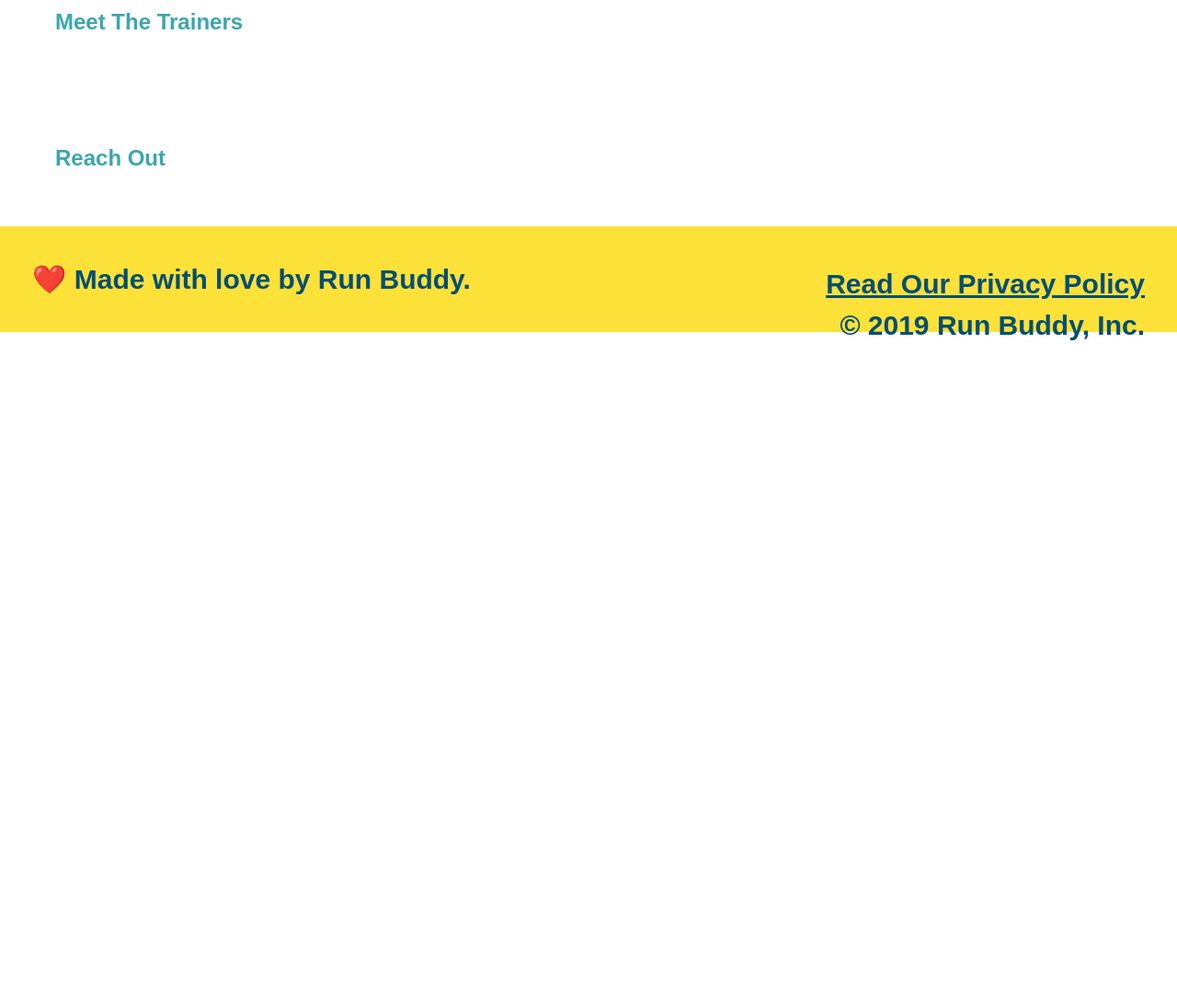
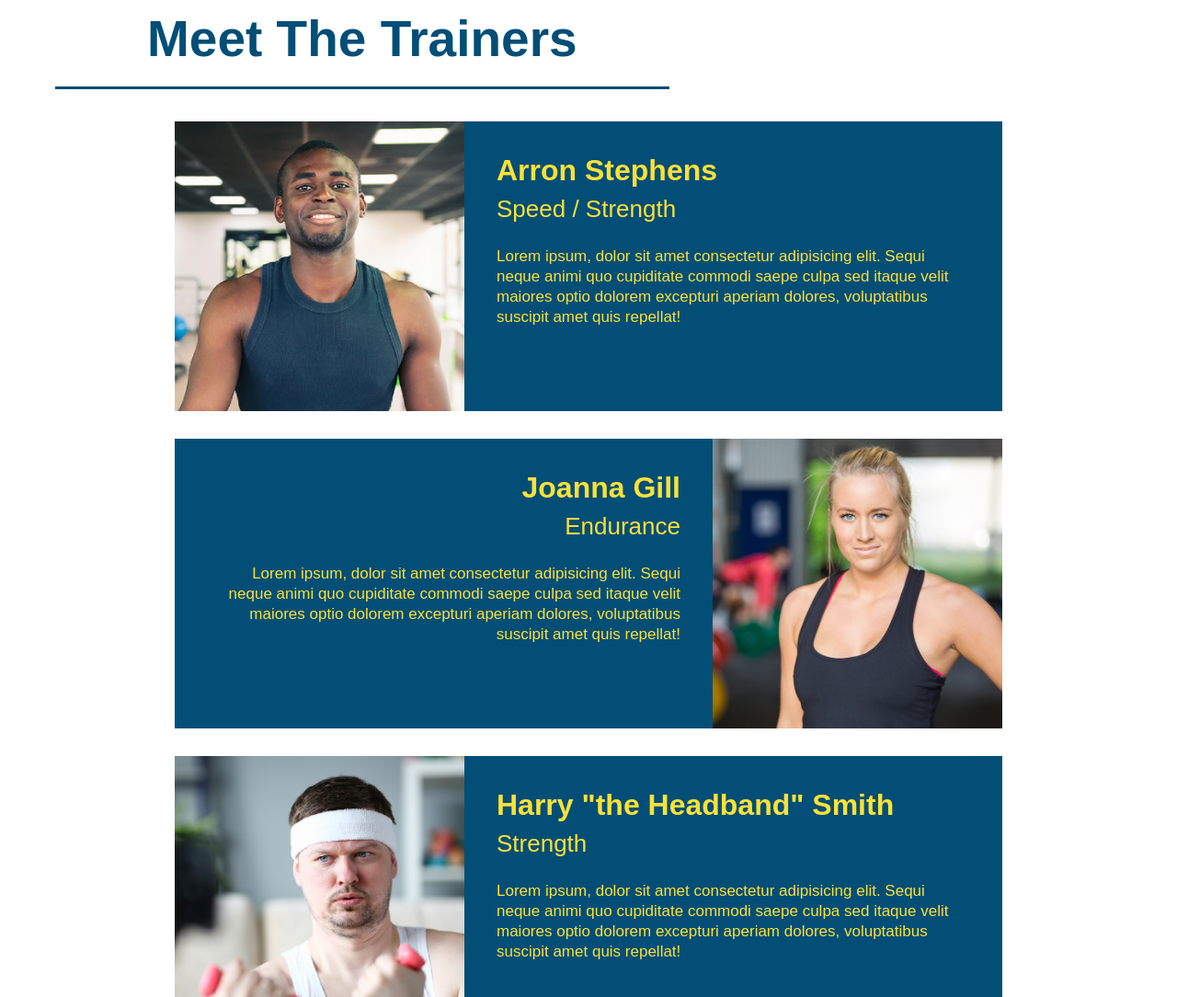
Before and after one commit to cocobeware83/run-buddy, a plain HTML site: page index.html in a window 1280 px wide. Shown: the part 2780-3864 px from the top of the page at 92% size. Before the commit the page ends 3156 px from the top, so only its background shows below. Drawn offline with Linux system fonts and the light colour scheme; files whose address does not match are found by name.

Commit message:
meet the trainers section

```diff
--- a/assets/css/style.css
+++ b/assets/css/style.css
@@ -185,3 +185,50 @@ section {
   .steps span {
       font-size: 38px;
   }
+
+  .trainers {
+      text-align: center:
+  }
+
+  .trainer {
+    width: 900px;
+    margin: 0 auto 30px auto;
+    background: #024e76;
+    color: #fce138;
+    overflow: auto;
+  }
+
+  .trainer img {
+    width: 35%;
+    float: left;
+  }
+
+  .trainer-bio {
+    padding: 35px;
+    float: left;
+    width: 65%;
+  }
+
+  .text-left {
+    text-align: left;
+  }
+
+  .text-right {
+    text-align: right;
+  }
+
+  .trainer-bio h3 {
+    font-size: 32px;
+    margin-bottom: 8px;
+  }
+
+  .trainer-bio h4 {
+    font-weight: lighter;
+    font-size: 26px;
+    margin-bottom: 25px;
+  }
+
+  .trainer-bio p {
+    font-size: 17px;
+    line-height: 1.3;
+  }
--- a/index.html
+++ b/index.html
@@ -103,8 +103,47 @@
         </section>
 
         <!-- "meet the trainers" section -->
-        <section id="meet-the-trainers">
-                <h2>Meet The Trainers</h2>
+        <section id="your-trainers" class="trainers">
+                <h2 class=section-title primary-border'>
+                    Meet The Trainers
+                </h2>
+                <article class="trainer">
+                    <img src="./assets/images/trainer-1.jpg" alt="Arron Stephens in his workout clothes, ready to pump iron" />
+                    <div class="trainer-bio text-left">
+                      <h3>Arron Stephens</h3>
+                      <h4>Speed / Strength</h4>
+                      <p>
+                        Lorem ipsum, dolor sit amet consectetur adipisicing elit. Sequi neque animi quo cupiditate commodi saepe culpa sed
+                        itaque velit maiores optio dolorem excepturi aperiam dolores, voluptatibus suscipit amet quis repellat!
+                      </p>
+                    </div>
+                  </article>
+
+                  <article class="trainer">
+                    <div class="trainer-bio text-right">
+                      <h3>Joanna Gill</h3>
+                      <h4>Endurance</h4>
+                      <p>
+                        Lorem ipsum, dolor sit amet consectetur adipisicing elit. Sequi neque animi quo cupiditate commodi saepe culpa sed
+                        itaque velit maiores optio dolorem excepturi aperiam dolores, voluptatibus suscipit amet quis repellat!
+                      </p>
+                    </div>
+                    <img src="./assets/images/trainer-2.jpg" alt="Joanna Gill cooling off after a workout" />
+                  </article>
+
+                  <article class="trainer">
+                    <img src="./assets/images/trainer-3.jpg" alt="Harry Smith wearing a headband and lifting comically small pink weights" />
+                    <div class="trainer-bio text-left">
+                      <h3>Harry "the Headband" Smith</h3>
+                      <h4>Strength</h4>
+                      <p>
+                        Lorem ipsum, dolor sit amet consectetur adipisicing elit. Sequi neque animi quo cupiditate commodi saepe culpa sed
+                        itaque velit maiores optio dolorem excepturi aperiam dolores, voluptatibus suscipit amet quis repellat!
+                      </p>
+                    </div>
+                  </article>
+
+
         </section>
 
         <!-- "reach out" section -->
```
Also changed, not shown: assets/images/trainer-1.jpg (added), assets/images/trainer-2.jpg (added), assets/images/trainer-3.jpg (added).
